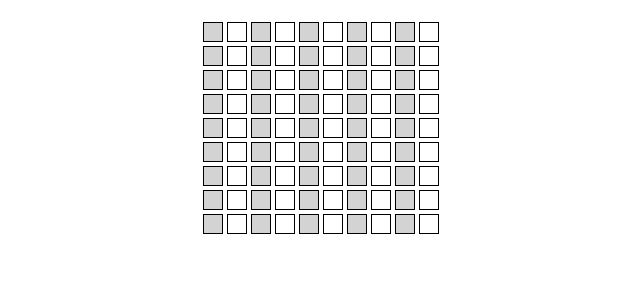
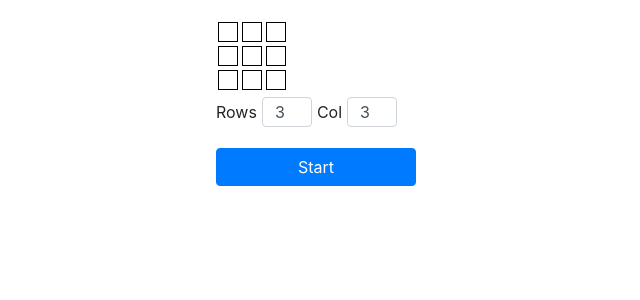
Before and after one commit to curtisyungen/conway, a React (Create React App) app: page / in a window 1280 px wide. Shown: the top 300 px of the page, without its empty margins (234-874 px from the left). Built offline with nearby package versions, Linux system fonts and the light colour scheme.

Commit message:
Add files via upload

```diff
--- a/src/components/Board/board.css
+++ b/src/components/Board/board.css
@@ -1,6 +1,27 @@
 .board {
     margin: 10px auto;
-    max-width: 500px;
+    max-width: 400px;
     padding: 10px;
-    width: 400px;
 }
+
+.boardForm {
+    display: flex;
+    flex-direction: row;
+}
+
+.boardSize {
+    display: inline-block;
+    height: 30px;
+    margin: 5px;
+    width: 50px;
+}
+
+.row {
+    margin-left: 0px !important;
+    margin-right: 0px !important;
+}
+
+.startBtn {
+    margin: 0;
+    width: 200px;
+}
--- a/src/components/Board/board.js
+++ b/src/components/Board/board.js
@@ -8,9 +8,8 @@ class Board extends Component {
         super(props);
 
         this.state = {
-            height: null,
-            width: null,
             board: null,
+            nextBoard: null,
             numRows: null,
             numCols: null,
         }
@@ -18,19 +17,28 @@ class Board extends Component {
 
     componentDidMount = () => {
         this.setState({
-            numRows: 10,
-            numCols: 10,
+            numRows: 3,
+            numCols: 3,
         }, () => {
             this.getCells();
         });
     }
 
+    handleInputChange = (event) => {
+        const { name, value } = event.target;
+
+        this.setState({
+            [name]: value,
+        });
+    }
+
+    // Generates a new board
     getCells = () => {
-
-        let numRows = this.state.numRows;
-        let numCols = this.state.numCols;
+        let numRows = parseInt(this.state.numRows);
+        let numCols = parseInt(this.state.numCols);
 
         let board = [];
+        let nextBoard = [];
         for (var i = 0; i < numRows; i++) {
 
             let row = [];
@@ -38,19 +46,145 @@ class Board extends Component {
                 let cell = {
                     row: i,
                     col: j,
-                    val: j % 2 === 0,
+                    val: false,
                 }
 
                 row.push(cell);
             }
 
             board.push(row);
+            nextBoard.push(row);
         }
 
         this.setState({
             board: board,
+            nextBoard: nextBoard,
+        });
+    }
+
+    // Updates a cell's value when clicked
+    updateBoard = (row, col, val) => {
+        let board = this.state.board;
+
+        board[row][col].val = val;
+
+        this.setState({
+            board: board,
+        });
+    }
+
+    // Called when Start button is clicked
+    startGame = (event) => {
+        event.preventDefault();
+        this.getValues();
+    }
+
+    // Reads cell values from board
+    // Runs Conway on each cell
+    getValues = () => {
+        let board = this.state.board;
+
+        let row, col;
+        for (row = 0; row < board.length; row++) {
+            for (col = 0; col < board[row].length; col++) {
+
+                // Number of rows and columns on board
+                let rows = parseInt(this.state.numRows);
+                let cols = parseInt(this.state.numCols);
+
+                // Previous and next rows
+                let prevRow = row - 1;
+                let nextRow = row + 1;
+
+                // Previous and next columns
+                let prevCol = col - 1;
+                let nextCol = col + 1;
+
+                // Cell values
+                let topLeft, topMid, topRight, midLeft, currVal, midRight, botLeft, botMid, botRight;
+
+                if (prevRow >= 0 && prevCol >= 0) {
+                    topLeft = board[prevRow][prevCol].val;
+                }
+
+                if (prevRow >= 0) {
+                    topMid = board[prevRow][col].val;
+                }
+
+                if (prevRow >= 0 && nextCol < cols) {
+                    topRight = board[prevRow][nextCol].val;
+                }
+
+                if (prevCol >= 0) {
+                    midLeft = board[row][prevCol].val;
+                }
+
+                currVal = board[row][col].val;
+
+                if (nextCol < cols) {
+                    midRight = board[row][nextCol].val;
+                }
+
+                if (nextRow < rows && prevCol >= 0) {
+                    botLeft = board[nextRow][prevCol].val;
+                }
+
+                if (nextRow < rows) {
+                    botMid = board[nextRow][col].val;
+                }
+
+                if (nextRow < rows && nextCol < cols) {
+                    botRight = board[nextRow][nextCol].val;
+                }
+
+                this.conway(row, col, currVal, [topLeft, topMid, topRight, midLeft, midRight, botLeft, botMid, botRight]);
+            }
+        }
+    }
+
+    conway = (row, col, currVal, valArray) => {
+
+        let result;
+
+        // Any live cell with fewer than two live neighbors dies
+        // Any live cell with two or three live neighbors lives
+        // Any live cell with more than three live neighbors dies
+        if (currVal) {
+            let count = 0;
+            for (let v in valArray) {
+                if (valArray[v] === true) {
+                    count += 1;
+                }
+            }
+
+            result = true;
+            if (count < 2 || count > 3) {
+                result = false;
+            }
+        }
+        // Any dead cell with exactly three live neighbors becomes a live cell
+        else {
+            let count = 0;
+
+            for (let v in valArray) {
+                if (valArray[v] === true) {
+                    count += 1;
+                }
+            }
+
+            result = false;
+            if (count === 3) {
+                result = true;
+            }
+        }
+
+        let nextBoard = this.state.nextBoard;
+        nextBoard[row][col].val = result;
+
+        this.setState({
+            nextBoard: nextBoard,
         }, () => {
-            console.log("Board state", this.state);
+            console.log("Next Board", nextBoard);
         });
     }
 
@@ -60,9 +194,45 @@ class Board extends Component {
                 <div className="board">
                     {this.state.board.map(row => (
                         <Row
+                            key={Math.random() * 100000}
                             row={row}
+                            updateBoard={this.updateBoard}
                         />
                     ))}
+
+                    <form className="boardForm">
+                        <div className="form-group">
+                            <span>Rows</span>
+                            <input
+                                autoComplete="off"
+                                name="numRows"
+                                type="text"
+                                className="form-control boardSize"
+                                id="boardHeight"
+                                onChange={this.handleInputChange}
+                                defaultValue={3}
+                            />
+                        </div>
+                        <div className="form-group">
+                            <span>Col</span>
+                            <input
+                                autoComplete="off"
+                                name="numCols"
+                                type="text"
+                                className="form-control boardSize"
+                                id="boardWidth"
+                                onChange={this.handleInputChange}
+                                defaultValue={3}
+                            />
+                        </div>
+                    </form>
+
+                    <button
+                        className="btn btn-primary startBtn"
+                        onClick={this.startGame}
+                    >
+                        Start
+                    </button>
                 </div>
             ) : (
                     <></>
--- a/src/components/Cell/cell.css
+++ b/src/components/Cell/cell.css
@@ -2,7 +2,7 @@
     border: 1px solid black;
     cursor: pointer;
     display: inline-block;
-    height: 20px;
+    height: 10px;
     margin: 2px;
     min-height: 20px;
     min-width: 20px;
--- a/src/components/Cell/cell.js
+++ b/src/components/Cell/cell.js
@@ -24,16 +24,18 @@ class Cell extends Component {
     toggleCell = () => {
         this.setState({
             val: !this.state.val,
+        }, () => {
+            this.updateBoard();
         });
+    }
+
+    updateBoard = () => {
+        this.props.updateBoard(this.state.row, this.state.col, this.state.val);
     }
 
     render() {
         return (
-            this.state.row ? (
-                <div className={`cell fill-${this.state.val}`} onClick={this.toggleCell}></div>
-            ) : (
-                <></>
-            )
+            <div className={`cell fill-${this.state.val}`} onClick={this.toggleCell}></div>
         )
     }
 }
--- a/src/components/Row/row.js
+++ b/src/components/Row/row.js
@@ -9,9 +9,11 @@ class Row extends Component {
                 {this.props.row && this.props.row.length > 0 ? (
                     this.props.row.map(cell => (
                         <Cell
+                            key={`${cell.row}${cell.col}${cell.val}`}
                             row={cell.row}
                             col={cell.col}
                             val={cell.val}
+                            updateBoard={this.props.updateBoard}
                         />
                     ))
                 ) : (
```
Lines whose indentation alone changed are shown as unchanged.
